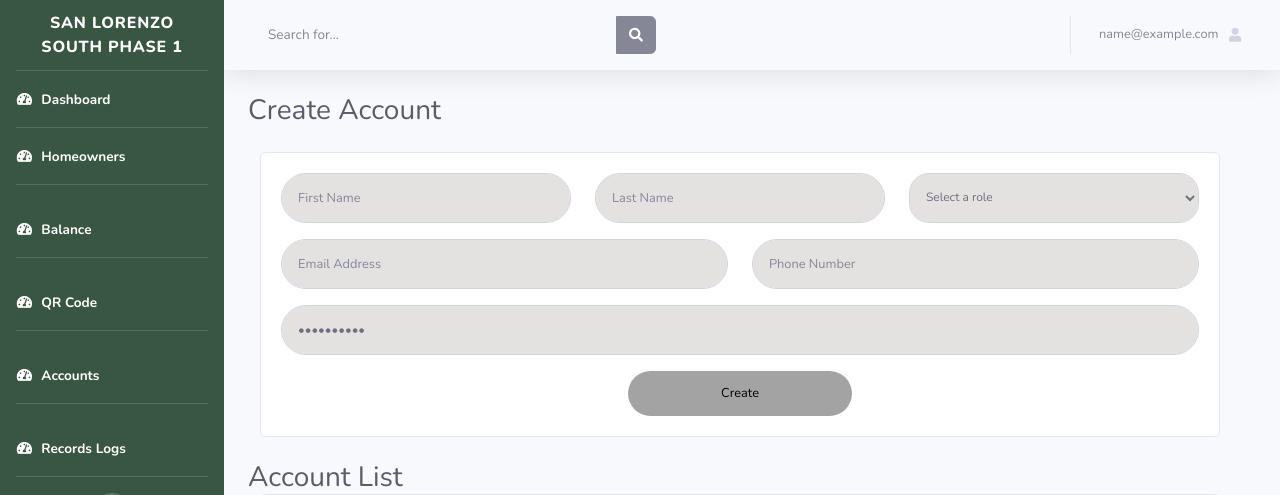
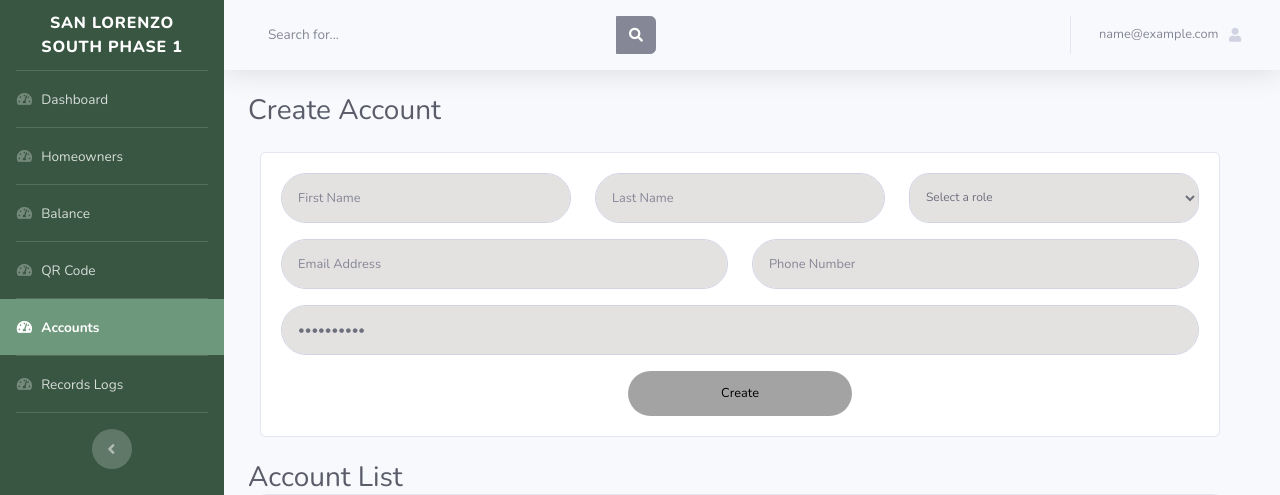
Before and after one commit to markfrancisg/sad_qr, a PHP site: page /public/view/admin/accounts.php in a window 1280 px wide. Shown: the top 495 px of the page. Run offline with PHP 8.4, Linux system fonts and the light colour scheme; the visitor is signed in with stand-in values (Sample User, id 1); data that the repository does not hold is empty.

Commit message:
Added a sidebar active link

```diff
--- a/public/css/admin.css
+++ b/public/css/admin.css
@@ -4,7 +4,15 @@
 }
 
 
+.nav-item.active .nav-link, .nav-link.active {
+  color: #fff;
+  background-color: #6D987B;
+}
 
+.nav-item:hover .nav-link {
+  color: #fff;
+  background-color: #6D987B;
+}
 
 
 
--- a/public/view/admin/header.php
+++ b/public/view/admin/header.php
@@ -3,6 +3,12 @@
 require_once '../../../includes/config.session.inc.php';
 require_once '../../../includes/authenticate.inc.php';
 grantPermission('admin');
+
+function isActive($page)
+{
+    return basename($_SERVER['PHP_SELF']) == $page ? 'active' : '';
+}
+
 
 ?>
 
@@ -46,7 +52,7 @@ grantPermission('admin');
             <hr class="sidebar-divider my-0" />
 
             <!-- Nav Item - Dashboard -->
-            <li class="nav-item active">
+            <li class="nav-item <?php echo isActive('admin.dashboard.php'); ?>">
                 <a class="nav-link" href="admin.dashboard.php">
                     <i class="fas fa-fw fa-tachometer-alt"></i>
                     <span>Dashboard</span></a>
@@ -55,47 +61,47 @@ grantPermission('admin');
             <hr class="sidebar-divider my-0" />
 
             <!-- Nav Item - Dashboard -->
-            <li class="nav-item active">
-                <a class="nav-link" href="homeowners.php">
+            <li class="nav-item <?php echo isActive('homeowners.php'); ?>">
+                <a class="nav-link " href="homeowners.php">
                     <i class="fas fa-fw fa-tachometer-alt"></i>
                     <span>Homeowners</span></a>
             </li>
 
 
             <!-- Divider -->
-            <hr class="sidebar-divider" />
+            <hr class="sidebar-divider my-0" />
 
-            <li class="nav-item active">
-                <a class="nav-link" href="balance.php">
+            <li class="nav-item <?php echo isActive('balance.php'); ?>">
+                <a class="nav-link " href="balance.php">
                     <i class="fas fa-fw fa-tachometer-alt"></i>
                     <span>Balance</span></a>
             </li>
 
 
             <!-- Divider -->
-            <hr class="sidebar-divider" />
+            <hr class="sidebar-divider my-0" />
 
-            <li class="nav-item active">
-                <a class="nav-link" href="qr_code.php">
+            <li class="nav-item <?php echo isActive('qr_code.php') || isActive('qr_code_detail.php') ? 'active' : ''; ?>">
+                <a class="nav-link " href="qr_code.php">
                     <i class="fas fa-fw fa-tachometer-alt"></i>
                     <span>QR Code</span></a>
             </li>
 
             <!-- Divider -->
-            <hr class="sidebar-divider" />
+            <hr class="sidebar-divider my-0" />
 
-            <li class="nav-item active">
-                <a class="nav-link" href="accounts.php">
+            <li class="nav-item <?php echo isActive('accounts.php'); ?>">
+                <a class="nav-link " href="accounts.php">
                     <i class="fas fa-fw fa-tachometer-alt"></i>
                     <span>Accounts</span></a>
             </li>
 
 
             <!-- Divider -->
-            <hr class="sidebar-divider" />
+            <hr class="sidebar-divider my-0" />
 
-            <li class="nav-item active">
-                <a class="nav-link" href="logs.php">
+            <li class="nav-item <?php echo isActive('logs.php'); ?>">
+                <a class="nav-link " href="logs.php">
                     <i class="fas fa-fw fa-tachometer-alt"></i>
                     <span>Records Logs</span></a>
             </li>
--- a/public/view/guard/header.php
+++ b/public/view/guard/header.php
@@ -3,6 +3,7 @@
 require_once '../../../includes/config.session.inc.php';
 require_once '../../../includes/authenticate.inc.php';
 grantPermission('guard');
+
 
 ?>
 
```
